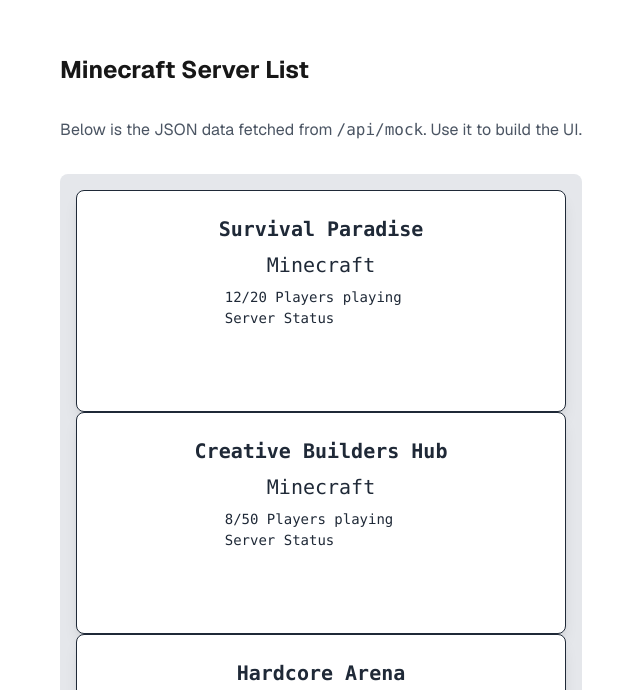
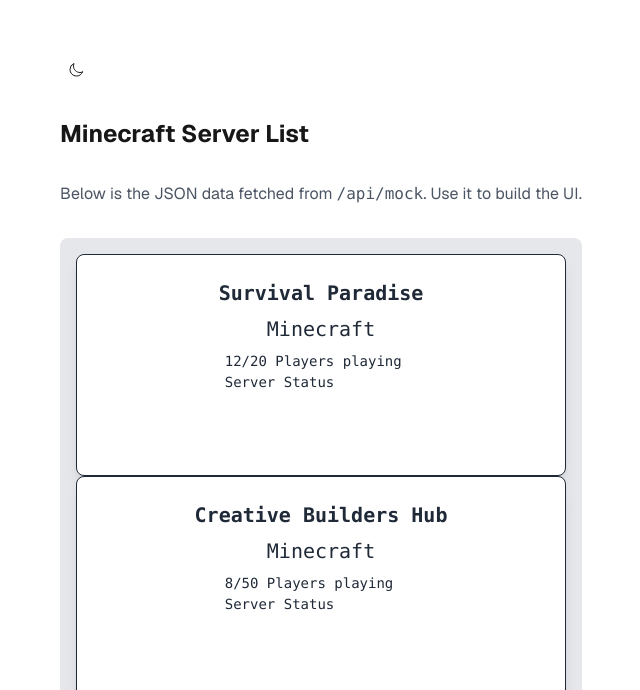
Before and after one commit to wontae-gramin9/sgh, a Next.js app: page / in a window 1280 px wide. Shown: the part 110-800 px from the top of the page, without its empty margins (319-959 px from the left). Built offline with nearby package versions, Linux system fonts and the light colour scheme.

Commit message:
[Add] Introduce DarkModeToggle and apply it to main page

```diff
--- /dev/null
+++ b/src/app/components/DarkModeToggle.tsx
@@ -0,0 +1,21 @@
+import { useDarkMode } from "@/app/contexts/DarkModeContext";
+import { HiOutlineMoon, HiOutlineSun } from "react-icons/hi2";
+
+export default function DarkModeToggle() {
+  const { isDarkMode, toggleDarkMode } = useDarkMode();
+  return (
+    <button
+      className={`rounded border-black-2 ${
+        isDarkMode ? "bg-red-1 " : "bg-yellow-1 "
+      } p-2 transition-colors duration-200
+      `}
+      onClick={toggleDarkMode}
+    >
+      {isDarkMode ? (
+        <HiOutlineSun className="text-red-3" />
+      ) : (
+        <HiOutlineMoon className="text-yellow-3" />
+      )}
+    </button>
+  );
+}
--- a/src/app/page.tsx
+++ b/src/app/page.tsx
@@ -1,7 +1,8 @@
 "use client";
 import { useEffect, useState } from "react";
-import { CardType } from "./types/Card";
-import Card from "./components/Card";
+import { CardType } from "@/app/types/Card";
+import Card from "@/app/components/Card";
+import DarkModeToggle from "@/app/components/DarkModeToggle";
 
 /*
   Welcome to the simplegamehosting coding assignment!
@@ -40,6 +41,7 @@
     <div className="grid min-h-screen grid-rows-[20px_1fr_20px] place-items-center gap-16 p-8 pb-20 font-[family-name:var(--font-geist-sans)] sm:p-20">
       {/* main can be deleted and replaced with your own cards */}
       <main className="row-start-2 flex flex-col items-center gap-8 sm:items-start">
+        <DarkModeToggle />
         <h1 className="text-2xl font-bold">Minecraft Server List</h1>
         <p className="text-gray-600">
           Below is the JSON data fetched from <code>/api/mock</code>. Use it to
```
